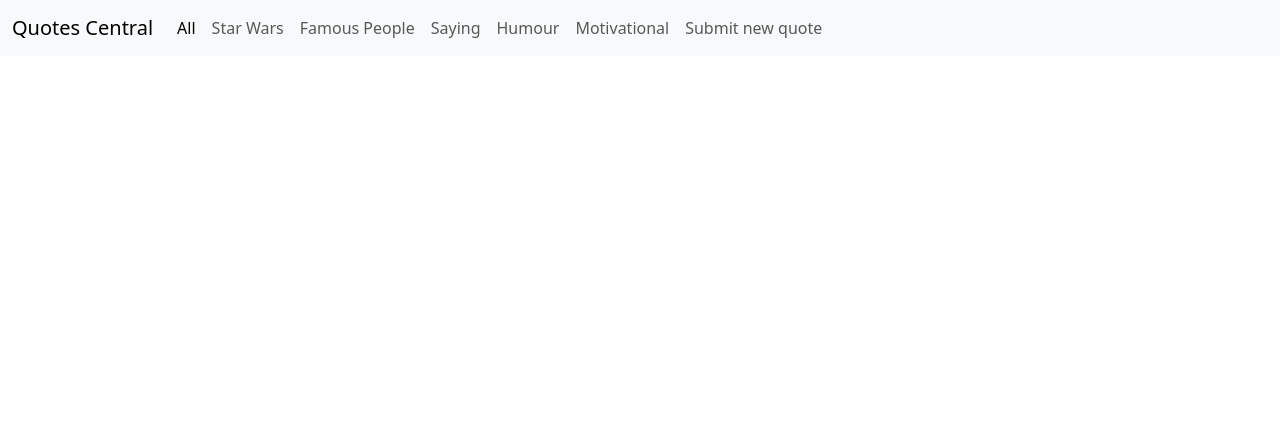
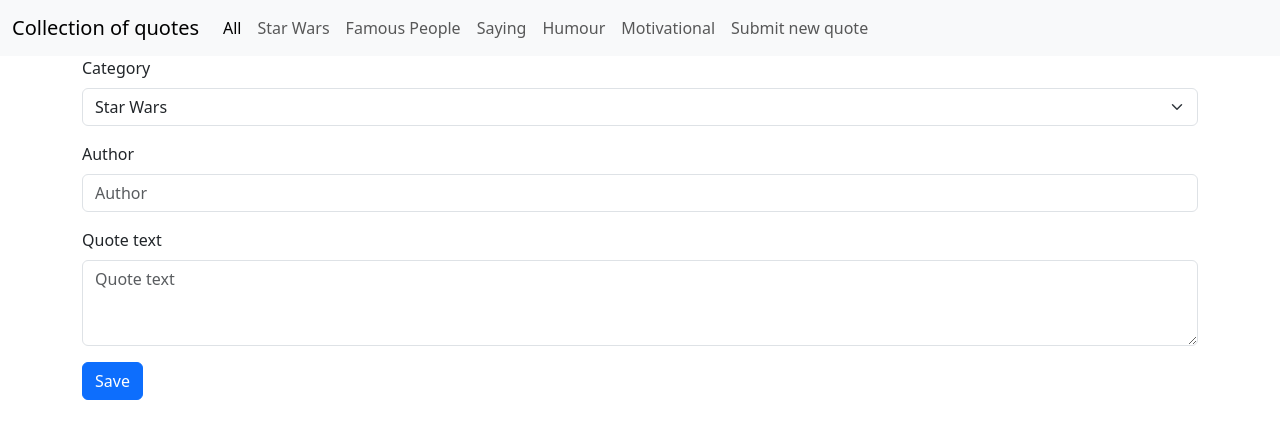
Before and after one commit to AkylaiJumabekova/control_work_8, a React (Vite) app: page /quotes/1/edit in a window 1280 px wide. Shown: the top 438 px of the page. Built offline with nearby package versions, Linux system fonts and the light colour scheme; no server answers.

Commit message:
added logic to edit quotes, renamed my logo name

```diff
--- a/src/App.tsx
+++ b/src/App.tsx
@@ -4,6 +4,7 @@ import Header from './components/Header/Header';
 import Home from './containers/Home/Home';
 import CategoryQuotes from './containers/CategoryQuotes/CategoryQuotes';
 import {SubmitQuote} from './containers/SubmitQuote/SubmitQuote';
+import EditQuote from './containers/EditQuote/EditQuote';
 import 'bootstrap/dist/css/bootstrap.min.css';
 
 const App: React.FC = () => {
@@ -17,6 +18,7 @@ const App: React.FC = () => {
           <Route path="/" element={<Home />} />
           <Route path="/quotes/:categoryId" element={<CategoryQuotes />} />
           <Route path="/submit" element={<SubmitQuote />} />
+          <Route path="/quotes/:id/edit" element={<EditQuote />} />
         </Routes>
       </main>
     </>
--- a/src/components/Header/Header.tsx
+++ b/src/components/Header/Header.tsx
@@ -14,7 +14,7 @@ const Header: React.FC = () => {
     return (
         <nav className="navbar navbar-expand-lg navbar-light bg-light">
             <div className="container-fluid">
-                <NavLink className="navbar-brand" to="/">Quotes Central</NavLink>
+                <NavLink className="navbar-brand" to="/">Collection of quotes</NavLink>
                 <button className="navbar-toggler" type="button" data-bs-toggle="collapse" data-bs-target="#navbarNav" aria-controls="navbarNav" aria-expanded="false" aria-label="Toggle navigation">
                     <span className="navbar-toggler-icon"></span>
                 </button>
--- a/src/components/QuoteItem/QuoteItem.tsx
+++ b/src/components/QuoteItem/QuoteItem.tsx
@@ -1,6 +1,7 @@
 import React from 'react';
 import { Post } from '../../types';
 import axiosApi from '../../axios-api';
+import { useNavigate } from 'react-router-dom';
 
 interface Props {
     quote: Post;
@@ -8,10 +9,18 @@ interface Props {
 }
 
 const QuoteItem: React.FC<Props> = ({ quote, onDelete }) => {
+    const navigate = useNavigate();
+
     const handleDelete = async () => {
         if (quote.id) {
             await axiosApi.delete(`/quotes/${quote.id}.json`);
             onDelete(quote.id);
+        }
+    };
+
+    const handleEdit = () => {
+        if (quote.id) {
+            navigate(`/quotes/${quote.id}/edit`);
         }
     };
 
@@ -22,7 +31,7 @@ const QuoteItem: React.FC<Props> = ({ quote, onDelete }) => {
                     <p>"{quote.text}"</p>
                     <footer className="blockquote-footer">- {quote.author}</footer>
                 </blockquote>
-                <button className="btn btn-primary mr-2">Edit</button>
+                <button className="btn btn-primary mr-2" onClick={handleEdit}>Edit</button>
                 <button className="btn btn-danger" onClick={handleDelete}>Delete</button>
             </div>
         </div>
--- /dev/null
+++ b/src/containers/EditQuote/EditQuote.tsx
@@ -0,0 +1,71 @@
+import React, { useState, useEffect } from 'react';
+import { useNavigate, useParams } from 'react-router-dom';
+import axiosApi from '../../axios-api';
+import { Post } from '../../types';
+
+const EditQuote: React.FC = () => {
+    const { id } = useParams<{ id: string }>();
+    const [author, setAuthor] = useState('');
+    const [text, setText] = useState('');
+    const [category, setCategory] = useState('star-wars');
+    const navigate = useNavigate();
+
+    useEffect(() => {
+        const fetchQuote = async () => {
+            const response = await axiosApi.get(`/quotes/${id}.json`);
+            const quote: Post = response.data;
+            setAuthor(quote.author);
+            setText(quote.text);
+            setCategory(quote.category);
+        };
+        fetchQuote();
+    }, [id]);
+
+    const onSubmit = async (event: React.FormEvent) => {
+        event.preventDefault();
+        await axiosApi.put(`/quotes/${id}.json`, { author, text, category });
+        navigate('/');
+    };
+
+    return (
+        <form onSubmit={onSubmit}>
+            <div className="mb-3">
+                <label htmlFor="category" className="form-label">Category</label>
+                <select className="form-select" id="category" value={category} onChange={(e) => setCategory(e.target.value)}>
+                    <option value="star-wars">Star Wars</option>
+                    <option value="famous-people">Famous People</option>
+                    <option value="saying">Saying</option>
+                    <option value="humour">Humour</option>
+                    <option value="motivational">Motivational</option>
+                </select>
+            </div>
+            <div className="mb-3">
+                <label htmlFor="author" className="form-label">Author</label>
+                <input
+                    type="text"
+                    className="form-control"
+                    id="author"
+                    value={author}
+                    onChange={(e) => setAuthor(e.target.value)}
+                    placeholder="Author"
+                    required
+                />
+            </div>
+            <div className="mb-3">
+                <label htmlFor="text" className="form-label">Quote text</label>
+                <textarea
+                    className="form-control"
+                    id="text"
+                    rows={3}
+                    value={text}
+                    onChange={(e) => setText(e.target.value)}
+                    placeholder="Quote text"
+                    required
+                />
+            </div>
+            <button type="submit" className="btn btn-primary">Save</button>
+        </form>
+    );
+};
+
+export default EditQuote;
```
